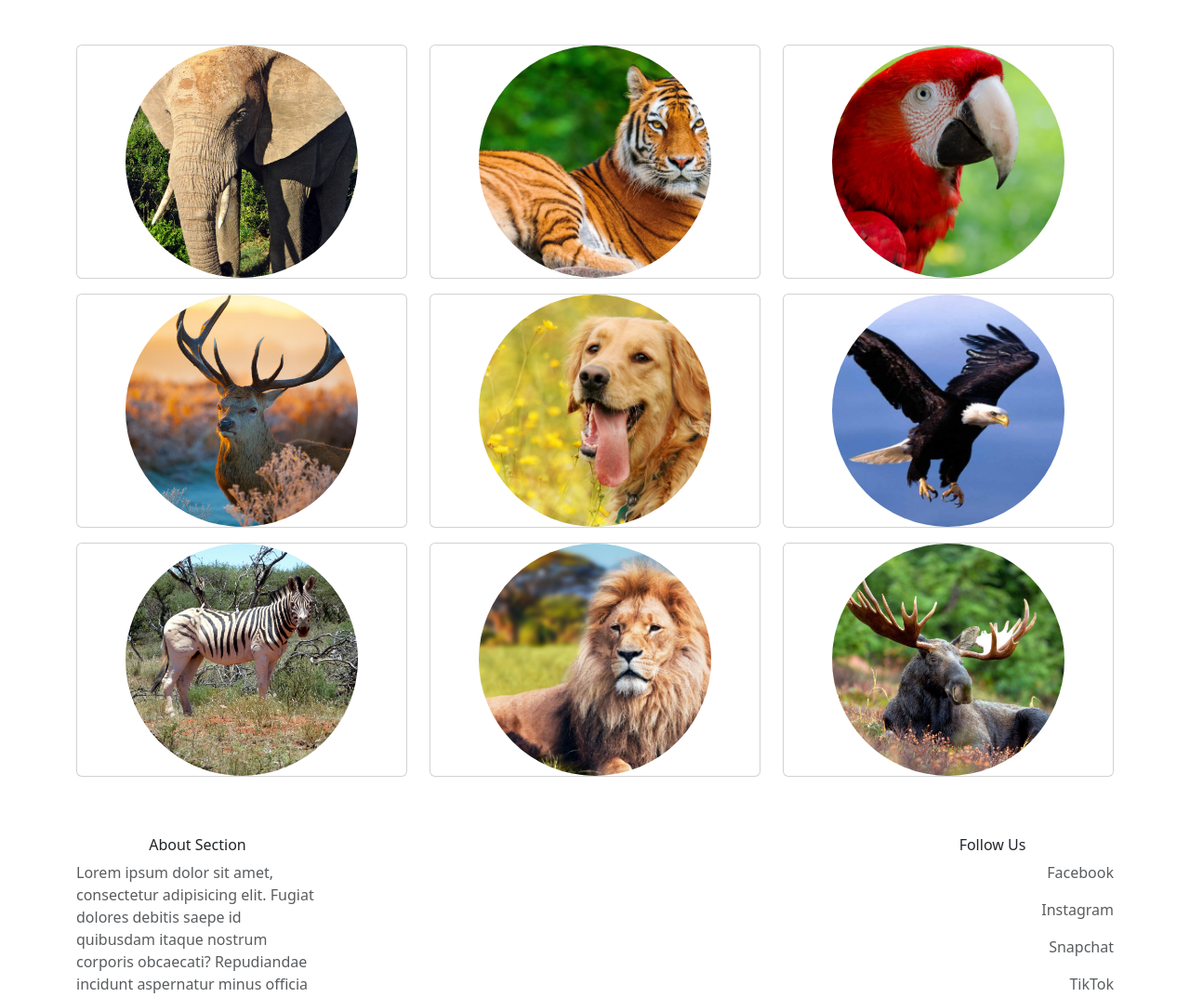
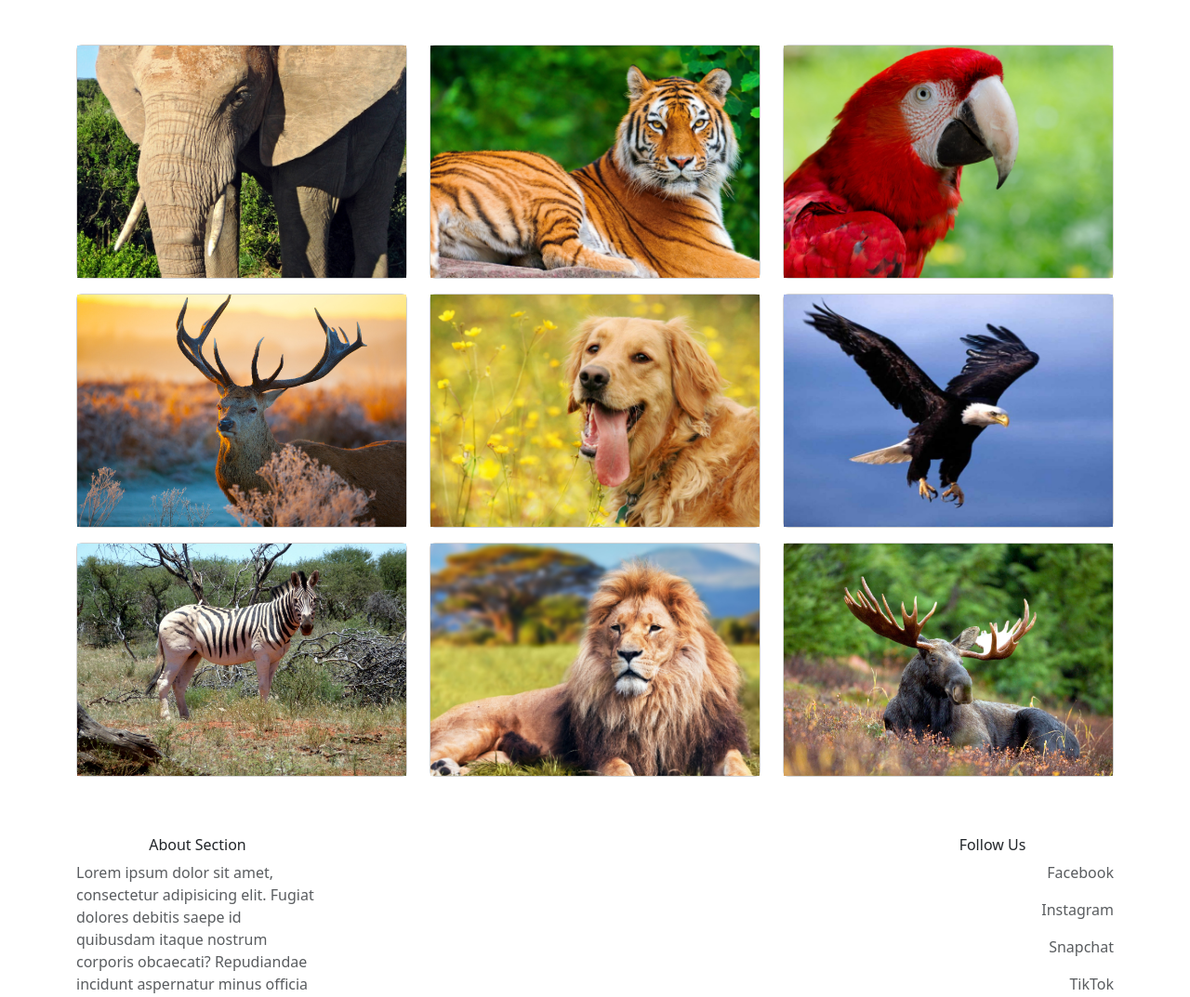
Before and after one commit to lstevensALG/termproject, a PHP site: page / in a window 1280 px wide. Shown: the part 223-1296 px from the top of the page at 93% size. Run offline with PHP 8.4, Linux system fonts and the light colour scheme.

Commit message:
Changed shape size to rectangle for images.

```diff
--- a/css/style.css
+++ b/css/style.css
@@ -1,5 +1,5 @@
 .picture-size {
-    width: 250px;
+    width: 400px;
     height: 250px;
     object-fit: cover;
     margin-inline: auto;
--- a/index.php
+++ b/index.php
@@ -18,7 +18,7 @@
                                 <img
                                     src="/pics/$value"
                                     alt=""
-                                    class="img-fluid rounded-circle picture-size"
+                                    class="img-fluid rectangle picture-size"
                                 />
                             </div>
                         </div>
```
